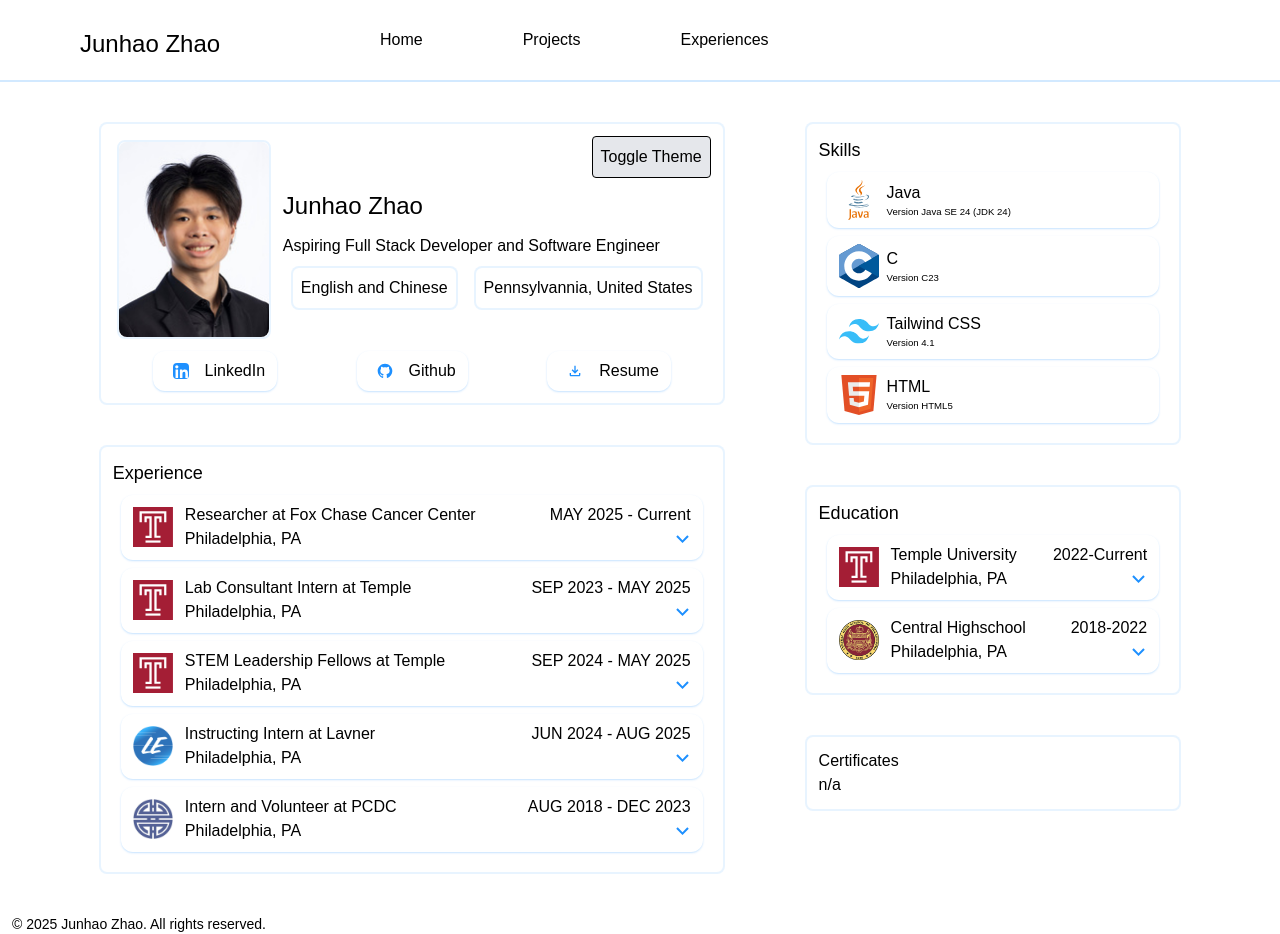
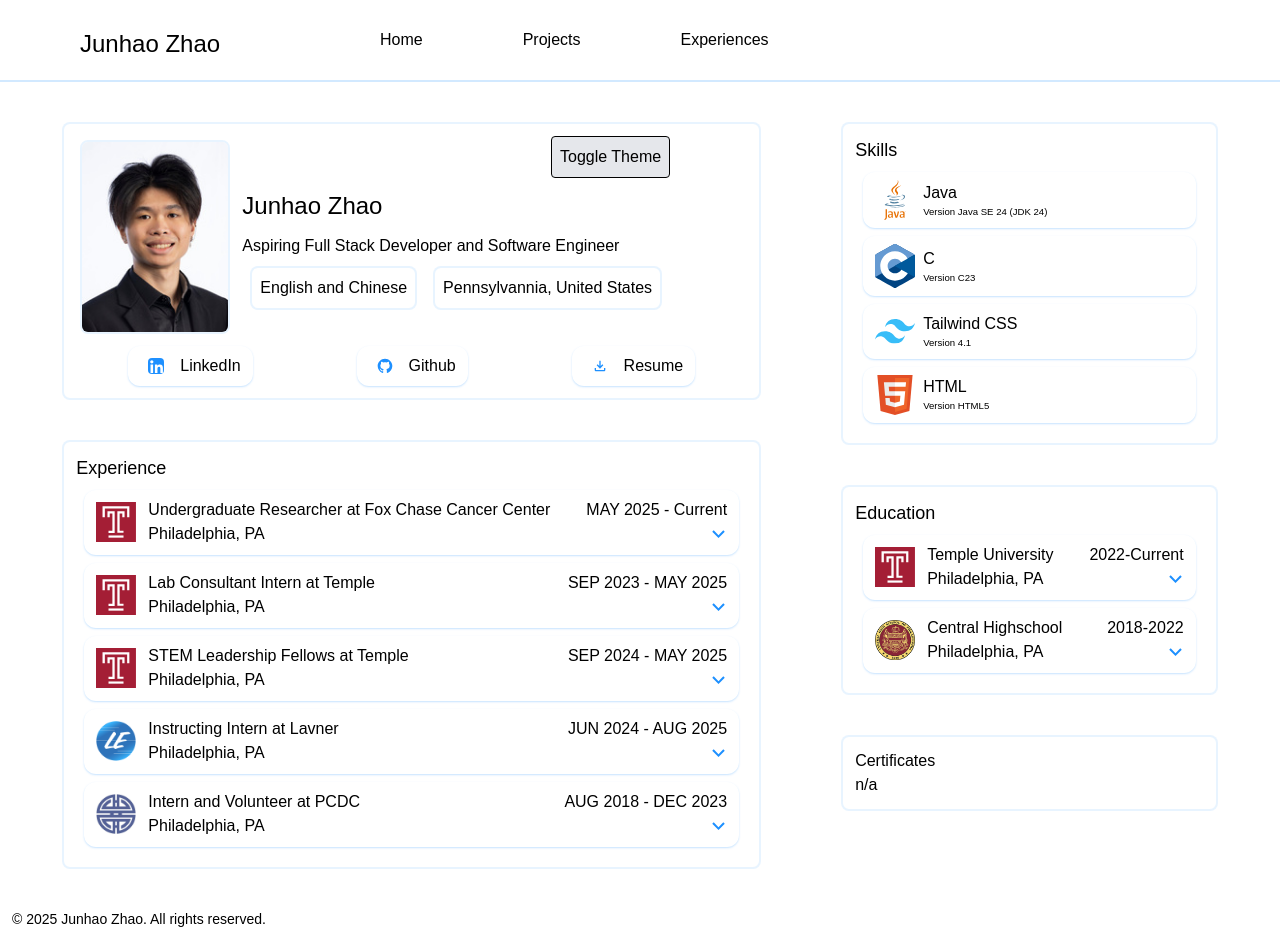
Before and after one commit to jzhao234/JunhaoZhao_Portfolio, a Next.js app: page / in a window 1280 px wide. Built offline with nearby package versions, Linux system fonts and the light colour scheme.

Commit message:
changed pfp border and added details for research role

```diff
--- a/src/app/page.js
+++ b/src/app/page.js
@@ -15,8 +15,8 @@ export default function Home() {
           {/* Box 1 Profile */}
           <div className = "m-10 p-3 border-2 border-[#1E90FF]/10 rounded-lg text-black bg-white dark:text-white dark:bg-[#151516]">
             <div className = "flex">
-              <div className = "mr-3 mb-3 ml-1 mt-1 rounded-lg border-2 border-[#1E90FF]/10">
-                <Image src = "/profile.jpg" alt = "Profile Picture" className = "rounded-lg bd-grey bd-1" width = {150} height = {150}/>
+              <div>
+                <Image src = "/profile.jpg" alt = "Profile Picture" className = "rounded-lg bd-grey bd-1 mr-3 mb-3 ml-1 mt-1 rounded-lg border-2 border-[#1E90FF]/10" width = {150} height = {150}/>
               </div>
 
               <div>
@@ -78,11 +78,12 @@ export default function Home() {
               {/* Experience */}
               <Experience
                 logo={<Image src = "/logo/Temple-Logo-T-Header.svg" alt = "Temple"width={50} height={50} />}
-                title="Researcher at Fox Chase Cancer Center"
+                title="Undergraduate Researcher at Fox Chase Cancer Center"
                 location="Philadelphia, PA"
                 date="MAY 2025 - Current"
-                description1={"- Participated in the ressearch of drug synergies in regards to inhibiting Leukemia cells"}
-                description2={"- Created full stack web application that calculates drug synergies and display graphs using D3"}
+                description1={"- Built a full-stack web application using Next.js, Tailwind CSS, and FastAPI to calculate and visualize drug synergies using interactive data visualizations for cancer treatment research"}
+                description2={"- Helped refine drug synergy models by contributing code, analyzing outputs, and proposing algorithmic improvements based on outputs using experimental data from research team"}
+                description3={"- Provided technical insights in journal talks and weekly lab meetings to improve research outcomes"}
               />
               {/* Experience */}
               <Experience
```
